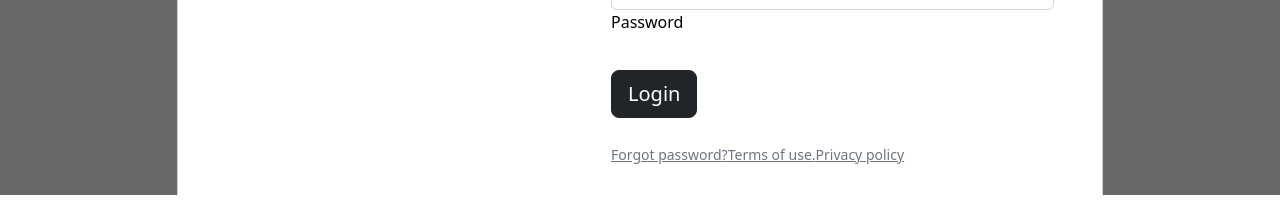
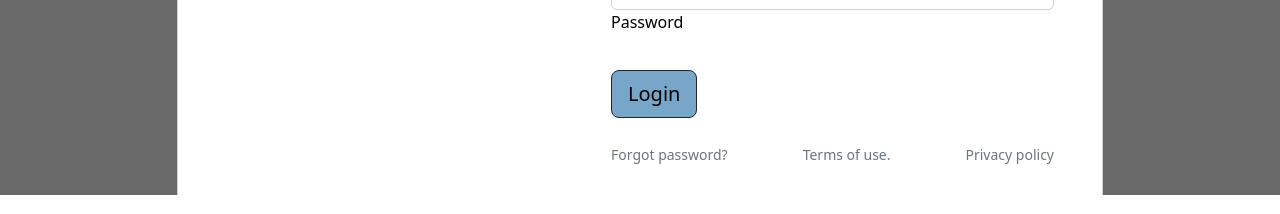
Before and after one commit to Har99sh/september-app, a Vue app in the folder webapp/: page /login in a window 1280 px wide. Shown: the part 501-715 px from the top of the page. Built offline with nearby package versions, Linux system fonts and the light colour scheme.

Commit message:
se modificaron los links del formulario de registro y del login. y el boton del login

```diff
--- a/webapp/src/components/forms/CompanyRegisterForm.vue
+++ b/webapp/src/components/forms/CompanyRegisterForm.vue
@@ -51,10 +51,11 @@
                                     <b-button class="log btn btn-lg rounded-3 btn-md botonDeSubmit " type="submit" @click="submit">Login</b-button>
                                  </div>
 
-                                 <a class="small text-muted" href="#!">Forgot password?</a>
-                                 <a href="#!" class="small text-muted">Terms of use.</a>
-                                 <a href="#!" class="small text-muted">Privacy policy</a>
-
+                                 <div class="classTerms">
+                                    <div><a class="small text-muted" href="#!">Forgot password?</a></div>
+                                    <div><a href="#!" class="small text-muted">Terms of use.</a></div>
+                                    <div><a href="#!" class="small text-muted">Privacy policy</a></div>
+                                 </div>
                               </b-form>
                            </div>
                         </div>
@@ -115,4 +116,13 @@ export default {
   background-color: rgba(120, 166, 200, 1);
   color: rgb(0, 0, 0);
 }
+
+.classTerms {
+   display: flex;
+   justify-content: space-between;
+}
+.classTerms a:link, a:visited, a:active a:focus a:hover {
+   text-decoration:none;
+    color: black;
+}
 </style>
--- a/webapp/src/components/forms/LoginUser.vue
+++ b/webapp/src/components/forms/LoginUser.vue
@@ -37,12 +37,14 @@
                               </div>
 
                               <div class="pt-1 mb-4">
-                                      <b-button class="btn btn-dark btn-lg btn-block" type="submit" @click="authenticate">Login</b-button>
+                                      <b-button class="btn btn-dark btn-lg btn-block botonDeSubmit" type="submit" @click="authenticate">Login</b-button>
                               </div>
 
-                              <a class="small text-muted" href="#!">Forgot password?</a>
-                              <a href="#!" class="small text-muted">Terms of use.</a>
-                              <a href="#!" class="small text-muted">Privacy policy</a>
+                              <div class="classTerms">
+                                    <div><a class="small text-muted" href="#!">Forgot password?</a></div>
+                                    <div><a href="#!" class="small text-muted">Terms of use.</a></div>
+                                    <div><a href="#!" class="small text-muted">Privacy policy</a></div>
+                                 </div>
                               </b-form>
 
                           </div>
@@ -96,5 +98,17 @@ export default {
   background-color: rgba(120, 166, 200, 1);
   color: white;
 }
+.botonDeSubmit {
+  background-color: rgba(120, 166, 200, 1);
+  color: rgb(0, 0, 0);
+}
+.classTerms {
+   display: flex;
+   justify-content: space-between;
+}
+.classTerms a:link, a:visited, a:active a:focus a:hover {
+   text-decoration:none;
+    color: black;
+}
 
 </style>
```
